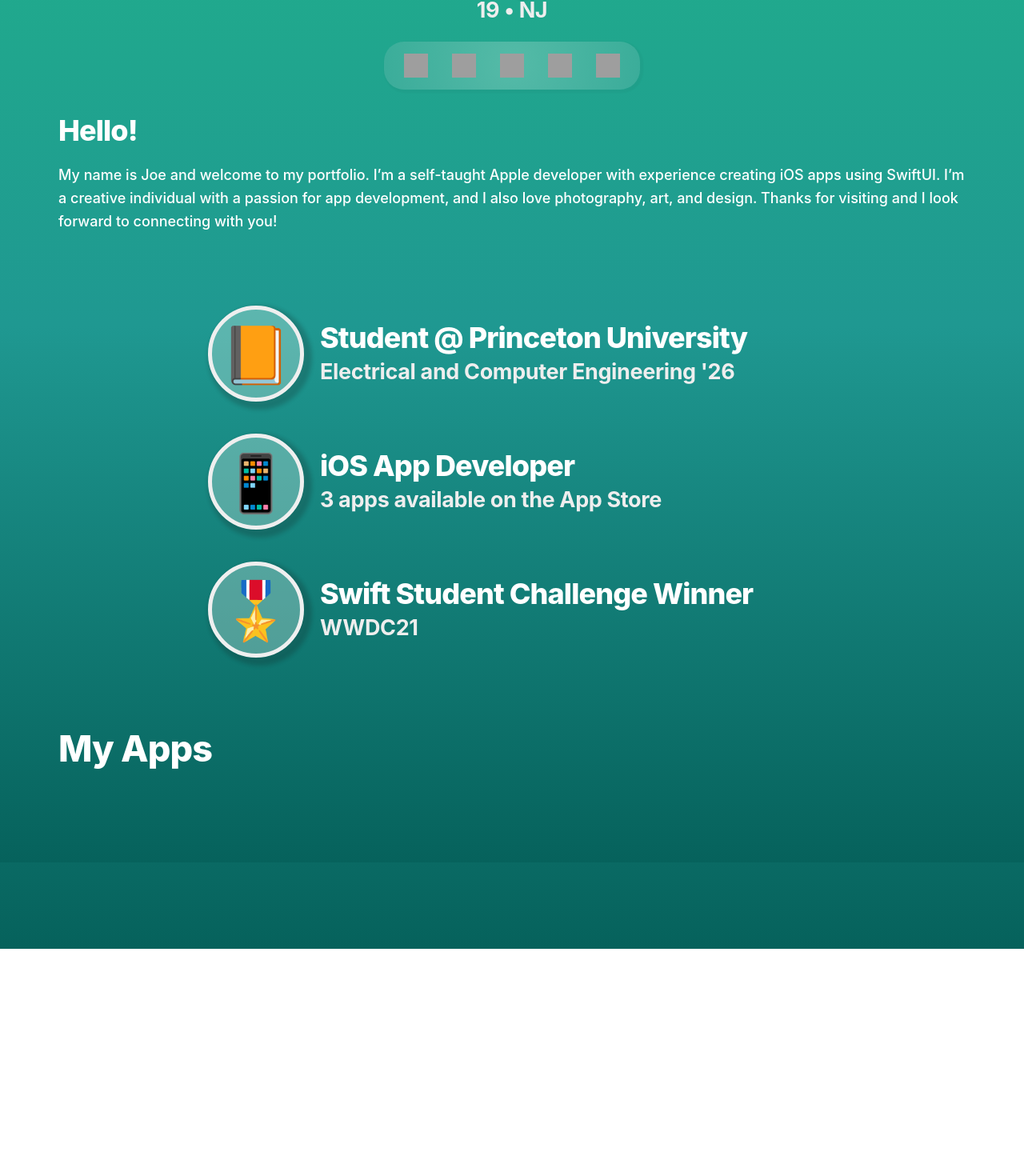
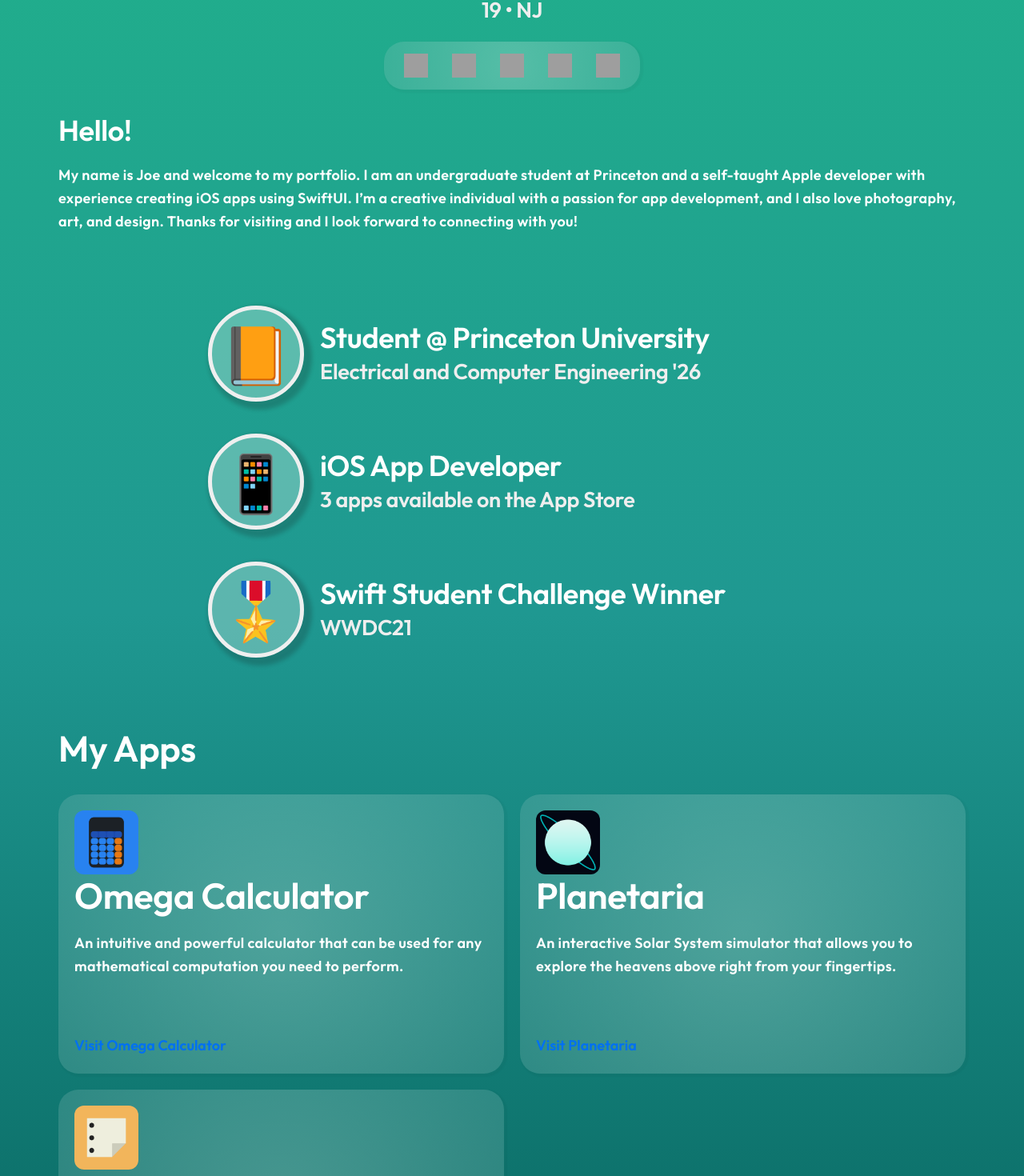
Before and after one commit to joerup/website, a Next.js app: page / in a window 1280 px wide. Shown: the part 318-1788 px from the top of the page at 80% size. Before the commit the page ends 1504 px from the top, so only its background shows below. Built offline with nearby package versions, Linux system fonts and the light colour scheme; grey boxes are pictures that could not be loaded.

Commit message:
update 1

```diff
--- /dev/null
+++ b/src/components/applink.js
@@ -0,0 +1,15 @@
+import React from 'react';
+import styles from '../styles/utils.module.css'
+
+const AppLink = ({ name, icon, link, desc }) => {
+  return (
+    <div className={styles.applink}>
+      <img className={styles.appicon} src={icon}/>
+      <h2 className={styles.heading2Xl}>{name}</h2>
+      <p className={styles.desc}>{desc}</p>
+      <a href={link}>Visit {name}</a>
+    </div>
+  );
+};
+
+export default AppLink;
--- /dev/null
+++ b/src/components/bullet.js
@@ -0,0 +1,16 @@
+import React from 'react';
+import styles from '../styles/utils.module.css'
+
+const Bullet = ({ icon, title, subtitle }) => {
+  return (
+    <div className={styles.bullet}>
+      <h4 className={styles.icon}>{icon}</h4>
+      <div>
+        <h1 className={styles.headingXl}>{title}</h1>
+        <h1 className={styles.headingLg}>{subtitle}</h1>
+      </div>
+    </div>
+  );
+};
+
+export default Bullet;
--- a/src/components/layout.js
+++ b/src/components/layout.js
@@ -11,6 +11,9 @@
     <div className={article ? styles.container2 : styles.container}>
       <Head>
         <link rel="icon" href="/favicon.ico" />
+        <link rel="preconnect" href="https://fonts.googleapis.com"/>
+        <link rel="preconnect" href="https://fonts.gstatic.com" crossorigin/>
+        <link href="https://fonts.googleapis.com/css2?family=Outfit:wght@600&display=swap" rel="stylesheet"/>
         <meta
           name="description"
           content="Joe Rupertus"
--- a/src/pages/index.js
+++ b/src/pages/index.js
@@ -3,6 +3,8 @@
 import styles from '../styles/utils.module.css'
 import { useState } from "react"
 import Link from 'next/link'
+import AppLink from '../components/applink';
+import Bullet from '../components/bullet';
 
 export default function Home ({ allPostsData }) {
   // Delcare what category should be shown
@@ -39,44 +41,40 @@
       <h1 className={styles.headingXl}>Hello!</h1>
 
       <p className={styles.desc}>
-      My name is Joe and welcome to my portfolio.
-      I’m a self-taught Apple developer with experience creating iOS apps using SwiftUI.
-      I’m a creative individual with a passion for app development, and I also love photography, art, and design.
-      Thanks for visiting and I look forward to connecting with you!
+      My name is Joe and welcome to my portfolio. I am an undergraduate student at Princeton and a self-taught Apple developer with experience creating iOS apps using SwiftUI. I’m a creative individual with a passion for app development, and I also love photography, art, and design. Thanks for visiting and I look forward to connecting with you!
       </p>
 
       <article>
-
-        <div className={styles.claim}>
-          <h4 className={styles.claimIcon}>📙</h4>
-          <div>
-            <h1 className={styles.headingXl}>Student @ Princeton University</h1>
-            <h1 className={styles.headingLg}>Electrical and Computer Engineering '26</h1>
-          </div>
-        </div>
-
-        <div className={styles.claim}>
-          <h4 className={styles.claimIcon}>📱</h4>
-          <div>
-            <h1 className={styles.headingXl}>iOS App Developer</h1>
-            <h1 className={styles.headingLg}>3 apps available on the App Store</h1>
-          </div>
-        </div>
-
-        <div className={styles.claim}>
-          <h4 className={styles.claimIcon}>🎖️</h4>
-          <div>
-            <h1 className={styles.headingXl}>Swift Student Challenge Winner</h1>
-            <h1 className={styles.headingLg}>WWDC21</h1>
-          </div>
-        </div>
-
+        <Bullet icon="📙" title="Student @ Princeton University" subtitle="Electrical and Computer Engineering '26"/>
+        <Bullet icon="📱" title="iOS App Developer" subtitle="3 apps available on the App Store"/>
+        <Bullet icon="🎖️" title="Swift Student Challenge Winner" subtitle="WWDC21"/>
       </article>
 
       <br/>
       <br/>
 
       <h1 className={styles.heading2Xl}>My Apps</h1>
+
+      <div className={styles.appgroup}>
+        <AppLink
+          name="Omega Calculator"
+          icon="/images/Omega_Classic_Blue.png"
+          link="https://www.omegacalculator.com/"
+          desc="An intuitive and powerful calculator that can be used for any mathematical computation you need to perform."
+        />
+        <AppLink
+          name="Planetaria"
+          icon="/images/Planetaria.png"
+          link="https://planetaria.app/"
+          desc="An interactive Solar System simulator that allows you to explore the heavens above right from your fingertips."
+        />
+        <AppLink
+          name="Bits & Bobs"
+          icon="/images/BitsAndBobs.png"
+          link="https://github.com/joerup2004/bits-bobs"
+          desc="A simple app for keeping track of collections."
+        />
+      </div>
 
       <br/>
       <br/>
--- a/src/styles/global.css
+++ b/src/styles/global.css
@@ -2,7 +2,8 @@
 body {
   padding: 0;
   margin: 0;
-  font-family: -apple-system, BlinkMacSystemFont, 'Segoe UI', Roboto, Oxygen, Ubuntu, Cantarell, 'Open Sans', 'Helvetica Neue', sans-serif;
+  font-family: 'Outfit', sans-serif;
+  /* font-family: 'Red Hat Display', -apple-system, BlinkMacSystemFont, 'Segoe UI', Roboto, Oxygen, Ubuntu, Cantarell, 'Open Sans', 'Helvetica Neue', sans-serif; */
   line-height: 1.6;
   font-size: 18px;
   background: linear-gradient(180deg, rgba(33,179,139,1) 0%, rgba(31,152,145,1) 50%, rgba(6,98,92,1) 100%);
--- a/src/styles/utils.module.css
+++ b/src/styles/utils.module.css
@@ -2,7 +2,7 @@
   font-size: 3.5rem;
   line-height: 1;
   font-weight: 800;
-  letter-spacing: -0.05rem;
+  letter-spacing: 0.02rem;
   margin-top: -0.5rem;
   margin-bottom: 0.1rem;
   text-shadow: 3px 3px 3px rgba(20,20,20,0.2);
@@ -19,7 +19,7 @@
   font-size: 3rem;
   line-height: 1;
   font-weight: 800;
-  letter-spacing: -0.05rem;
+  letter-spacing: -0.02rem;
   margin: 0;
   color: #ffffff;
 }
@@ -34,7 +34,7 @@
   font-size: 2.5rem;
   line-height: 1.2;
   font-weight: 800;
-  letter-spacing: -0.05rem;
+  letter-spacing: -0.02rem;
   margin: 0;
   color: #ffffff;
 }
@@ -43,7 +43,7 @@
   font-size: 2rem;
   line-height: 1.3;
   font-weight: 800;
-  letter-spacing: -0.05rem;
+  letter-spacing: -0.02rem;
   margin: 0;
   color: #ffffff;
 }
@@ -67,6 +67,7 @@
 .desc {
   font-weight: 500;
   color: #ffffff;
+  letter-spacing: 0.02rem;
   margin-bottom: 70px;
 }
 
@@ -98,13 +99,13 @@
   cursor: pointer;
 }
 
-.claim {
+.bullet {
   display: flex;
   align-items: center;
   justify-content: left;
 }
 
-.claimIcon {
+.icon {
   font-size: 70px;
   width: 120px;
   height: 120px;
@@ -116,14 +117,44 @@
   margin: 20px;
 }
 @media only screen and (max-width: 45rem) {
-  .claim {
+  .bullet {
     display: block;
     align-items: center;
     justify-content: center;
     text-align: center;
   }
-  .claimIcon {
+  .icon {
     margin-right: auto;
     margin-left: auto;
   }
 }
+
+.appgroup {
+  display: grid;
+  grid-template-columns: repeat(2, 1fr);
+  grid-auto-rows: minmax(100px, auto);
+  gap: 20px;
+  align-items: center;
+  justify-content: center;
+  margin-top: 30px;
+}
+
+@media only screen and (max-width: 65rem) {
+  .appgroup {
+    grid-template-columns: repeat(1, 1fr);
+  }
+}
+
+.applink {
+  justify-content: center;
+  background: radial-gradient(circle, rgba(207,236,227,0.3) 0%, rgba(165,203,200,0.2) 100%);
+  box-shadow: 2px 2px 2px 2px rgba(20,20,20,0.03);
+  border-radius: 25px;
+  padding: 20px;
+}
+
+.appicon {
+  max-width: 80px;
+  max-height: 80px;
+  border-radius: 15%;
+}
```
Also changed, not shown: public/images/Omega_Classic_Blue.png (added).
